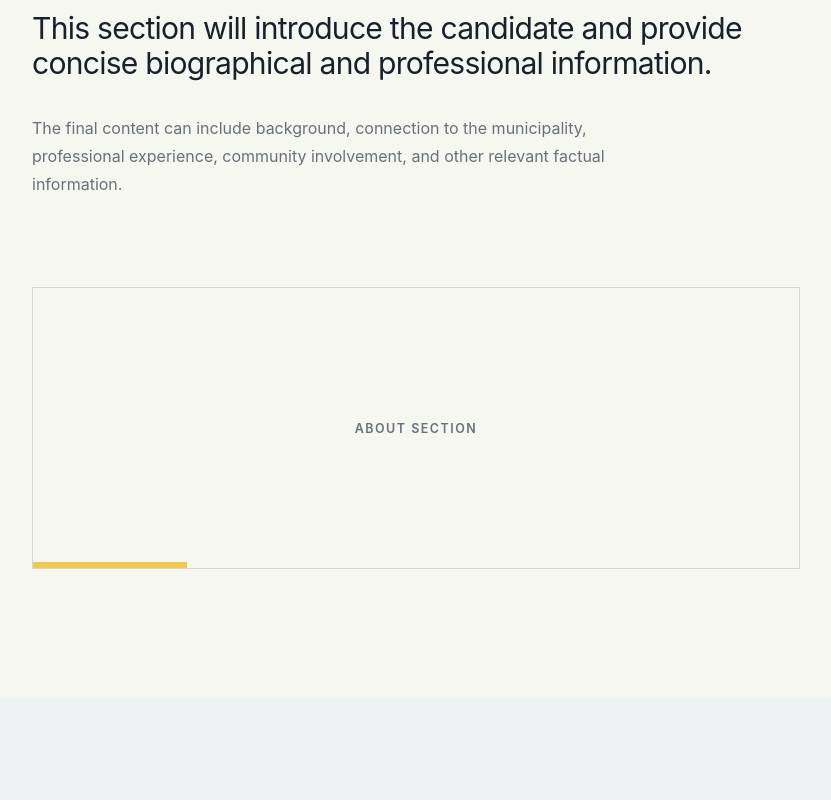
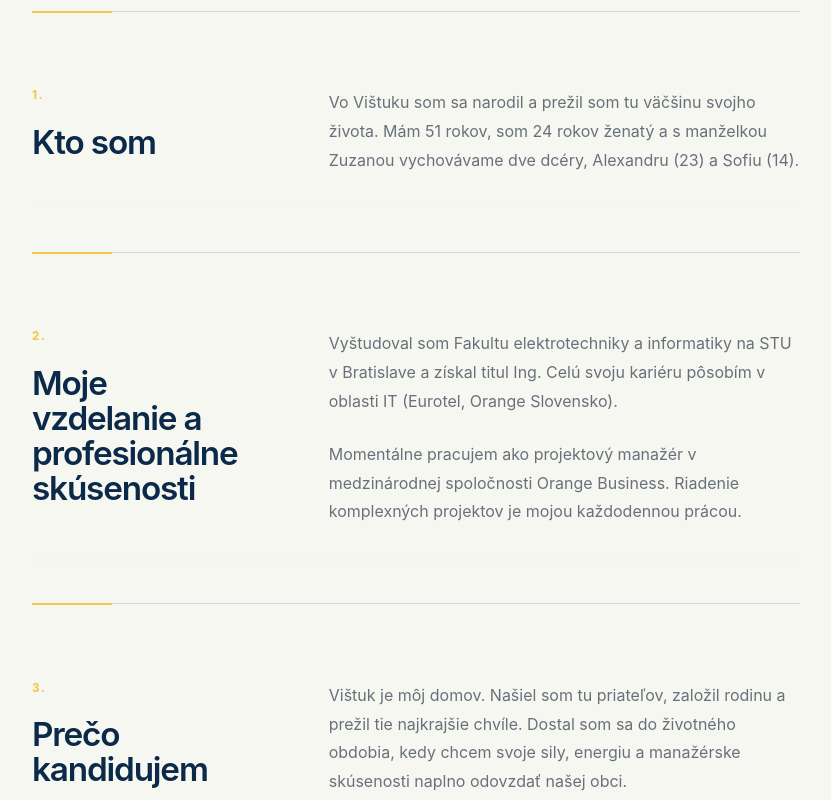
Before and after one commit to matok23/erik-vrabel, a React (Vite) app: page / in a window 1280 px wide. Shown: the part 1100-1900 px from the top of the page, without its empty margins (224-1055 px from the left). Built offline with nearby package versions, Linux system fonts and the light colour scheme.

Commit message:
add about section

```diff
--- a/src/sections/About.jsx
+++ b/src/sections/About.jsx
@@ -1,27 +1,158 @@
+import { useEffect, useRef } from 'react';
 import Section from '../components/Section.jsx';
 
 function About() {
+    const blocksRef = useRef([]);
+
+    useEffect(() => {
+        const blocks = blocksRef.current.filter(Boolean);
+
+        if (blocks.length === 0) {
+            return undefined;
+        }
+
+        const observer = new IntersectionObserver(
+            (entries) => {
+                entries.forEach((entry) => {
+                    if (entry.isIntersecting) {
+                        /*
+                          Block entered the visible area.
+                        */
+                        entry.target.classList.add(
+                            'about-block--visible',
+                        );
+                    } else {
+                        /*
+                          Block left the visible area.
+
+                          Remove the class so it can animate
+                          again the next time it enters.
+                        */
+                        entry.target.classList.remove(
+                            'about-block--visible',
+                        );
+                    }
+                });
+            },
+            {
+                /*
+                  About 15% of the block needs to be visible
+                  before it activates.
+                */
+                threshold: 0.15,
+
+                /*
+                  Moves the activation zone slightly inward
+                  from the bottom of the screen.
+                */
+                rootMargin: '0px 0px -8% 0px',
+            },
+        );
+
+        blocks.forEach((block) => {
+            observer.observe(block);
+        });
+
+        return () => {
+            observer.disconnect();
+        };
+    }, []);
+
+    const setBlockRef = (element, index) => {
+        blocksRef.current[index] = element;
+    };
+
     return (
         <Section
             id="about"
             eyebrow="01"
-            title="Niečo o mne"
+            title="O mne"
         >
-            <div className="intro-copy">
-                <p className="lead">
-                    This section will introduce the candidate and provide
-                    concise biographical and professional information.
-                </p>
+            <div className="about-sections">
 
-                <p>
-                    The final content can include background, connection to
-                    the municipality, professional experience, community
-                    involvement, and other relevant factual information.
-                </p>
-            </div>
+                <article
+                    ref={(element) => setBlockRef(element, 0)}
+                    className="about-block"
+                >
+                    <div className="about-block__heading">
+                        <span className="about-block__number">
+                            1.
+                        </span>
 
-            <div className="section-placeholder">
-                <span>About section</span>
+                        <h3>
+                            Kto som
+                        </h3>
+                    </div>
+
+                    <div className="about-block__content">
+                        <p>
+                            Vo Vištuku som sa narodil a prežil som tu väčšinu svojho života.
+                            Mám 51 rokov, som 24 rokov ženatý a s manželkou Zuzanou vychovávame dve dcéry, Alexandru (23) a Sofiu (14).
+                        </p>
+                    </div>
+                </article>
+
+
+                <article
+                    ref={(element) => setBlockRef(element, 1)}
+                    className="about-block"
+                >
+                    <div className="about-block__heading">
+                        <span className="about-block__number">
+                            2.
+                        </span>
+
+                        <h3>
+                            Moje vzdelanie a profesionálne skúsenosti
+                        </h3>
+                    </div>
+
+                    <div className="about-block__content">
+                        <p>
+                            Vyštudoval som Fakultu elektrotechniky a informatiky na STU v Bratislave a získal titul Ing.
+                            Celú svoju kariéru pôsobím v oblasti IT (Eurotel, Orange Slovensko).
+                        </p>
+
+                        <p>
+                            Momentálne pracujem ako projektový manažér v medzinárodnej spoločnosti Orange Business.
+                            Riadenie komplexných projektov je mojou každodennou prácou.
+                        </p>
+                    </div>
+                </article>
+
+
+                <article
+                    ref={(element) => setBlockRef(element, 2)}
+                    className="about-block"
+                >
+                    <div className="about-block__heading">
+                        <span className="about-block__number">
+                            3.
+                        </span>
+
+                        <h3>
+                            Prečo kandidujem
+                        </h3>
+                    </div>
+
+                    <div className="about-block__content">
+                        <p>
+                            Vištuk je môj domov. Našiel som tu priateľov, založil rodinu a prežil tie najkrajšie chvíle.
+                            Dostal som sa do životného obdobia, kedy chcem svoje sily, energiu a manažérske skúsenosti naplno odovzdať našej obci.
+                        </p>
+
+                        <p>
+                            Posledné 4 roky pôsobím ako poslanec obecného zastupiteľstva a zástupca pani starostky. Viem, čo vedenie obce obnáša.
+                            Za toto obdobie sme odviedli kus poctivej práce a rozbehli mnohé dôležité projekty. Chcem ich úspešne dokončiť a posunúť Vištuk vpred.
+                        </p>
+
+                        <p>
+                            Spoluprácou so súčasnou pani starostkou zabezpečím kontinuitu riadenia obce bez zbytočných prieťahov.
+                            Som presvedčený, že Vištuk má vďaka svojej histórii a polohe veľký potenciál byť moderným a bezpečným miestom pre spokojný život jeho obyvateľov.
+                        </p>
+                    </div>
+                </article>
+
             </div>
         </Section>
     );
--- a/src/styles/global.css
+++ b/src/styles/global.css
@@ -607,53 +607,311 @@ h3 {
    ABOUT
    ========================================================= */
 
-.section-placeholder {
+.about-sections {
   position: relative;
 
   width: 100%;
 
-  height:
-    clamp(180px, 22vw, 320px);
-
-  margin-top:
-    clamp(3rem, 7vw, 6rem);
-
-  display: flex;
-
-  align-items: center;
-
-  justify-content: center;
-
-  overflow: hidden;
-
-  border:
+  border-top:
     1px solid var(--color-border);
-
-  color: var(--color-text-soft);
-
-  font-size: 0.78rem;
-
-  font-weight: 600;
+}
+
+
+/* =========================================================
+   ABOUT BLOCK
+   ========================================================= */
+
+.about-block {
+  position: relative;
+
+  display: grid;
+
+  grid-template-columns:
+    minmax(180px, 0.7fr)
+    minmax(0, 1.5fr);
+
+  gap:
+    clamp(2rem, 6vw, 6rem);
+
+  padding:
+    clamp(3rem, 6vw, 5.5rem) 0;
+
+  border-bottom:
+    1px solid var(--color-border);
+
+
+  /*
+    INITIAL HIDDEN STATE
+  */
+
+  opacity: 0;
+
+  transform:
+    translateY(55px);
+
+  /*
+    Soft blur makes it feel like the section
+    is emerging rather than simply appearing.
+  */
+  filter:
+    blur(4px);
+
+  transition:
+    opacity 700ms cubic-bezier(0.2, 0.7, 0.2, 1),
+    transform 700ms cubic-bezier(0.2, 0.7, 0.2, 1),
+    filter 700ms cubic-bezier(0.2, 0.7, 0.2, 1);
+}
+
+
+/*
+  Once IntersectionObserver adds this class,
+  the section animates into place.
+*/
+.about-block--visible {
+  opacity: 1;
+
+  transform:
+    translateY(0);
+
+  filter:
+    blur(0);
+}
+
+
+/* =========================================================
+   YELLOW REVEAL LINE
+   ========================================================= */
+
+.about-block::before {
+  content: "";
+
+  position: absolute;
+
+  top: -1px;
+  left: 0;
+
+  width: 0;
+  height: 2px;
+
+  background:
+    var(--color-yellow);
+
+  transition:
+    width 750ms cubic-bezier(0.2, 0.7, 0.2, 1)
+      200ms;
+}
+
+
+/*
+  The yellow line appears after the block starts
+  fading in.
+*/
+.about-block--visible::before {
+  width: 80px;
+}
+
+
+/* =========================================================
+   HEADING
+   ========================================================= */
+
+.about-block__heading {
+  align-self: start;
+}
+
+
+.about-block__number {
+  display: block;
+
+  margin-bottom: 1.4rem;
+
+  color: var(--color-yellow);
+
+  font-size: 0.72rem;
+
+  font-weight: 800;
 
   letter-spacing: 0.12em;
-
-  text-transform: uppercase;
-}
-
-.section-placeholder::after {
+}
+
+
+.about-block__heading h3 {
+  margin: 0;
+
+  color:
+    var(--color-blue-deep);
+
+  font-size:
+    clamp(1.8rem, 2.6vw, 3rem);
+
+  font-weight: 570;
+
+  line-height: 1.05;
+
+  letter-spacing: -0.035em;
+}
+
+
+/* =========================================================
+   CONTENT
+   ========================================================= */
+
+.about-block__content {
+  max-width: 660px;
+}
+
+
+.about-block__content p {
+  margin:
+    0 0 1.5rem;
+
+  color:
+    var(--color-text-soft);
+
+  font-size:
+    clamp(1rem, 1.15vw, 1.15rem);
+
+  line-height: 1.8;
+}
+
+
+.about-block__content p:last-child {
+  margin-bottom: 0;
+}
+
+
+/* =========================================================
+   SUBTLE BOTTOM FADE
+   ========================================================= */
+
+/*
+  Adds a very subtle fade toward the bottom of each block.
+
+  It is deliberately weak so it doesn't obscure text.
+*/
+.about-block::after {
   content: "";
 
   position: absolute;
 
   left: 0;
+  right: 0;
   bottom: 0;
 
-  width:
-    clamp(80px, 12vw, 180px);
-
-  height: 6px;
-
-  background: var(--color-yellow);
+  height: 50px;
+
+  pointer-events: none;
+
+  opacity: 0;
+
+  background:
+    linear-gradient(
+      180deg,
+      rgba(247, 247, 242, 0),
+      rgba(247, 247, 242, 0.55)
+    );
+
+  transition:
+    opacity 600ms ease;
+}
+
+
+.about-block--visible::after {
+  opacity: 1;
+}
+
+
+/* =========================================================
+   MOBILE
+   ========================================================= */
+
+@media (max-width: 700px) {
+
+  .about-block {
+    grid-template-columns:
+      1fr;
+
+    gap: 2rem;
+
+    padding:
+      3rem 0;
+
+    /*
+      Slightly smaller movement on phones.
+    */
+    transform:
+      translateY(35px);
+  }
+
+
+  .about-block--visible {
+    transform:
+      translateY(0);
+  }
+
+
+  .about-block__number {
+    margin-bottom:
+      1rem;
+  }
+
+
+  .about-block__heading h3 {
+    font-size:
+      clamp(2rem, 10vw, 3rem);
+  }
+
+
+  .about-block__content {
+    max-width:
+      none;
+  }
+
+
+  .about-block__content p {
+    font-size:
+      1rem;
+
+    line-height:
+      1.75;
+  }
+}
+
+
+/* =========================================================
+   REDUCED MOTION
+   ========================================================= */
+
+@media (prefers-reduced-motion: reduce) {
+
+  .about-block {
+    opacity: 1;
+
+    transform:
+      none;
+
+    filter:
+      none;
+
+    transition:
+      none;
+  }
+
+
+  .about-block::before {
+    width: 80px;
+
+    transition:
+      none;
+  }
+
+
+  .about-block::after {
+    opacity: 1;
+
+    transition:
+      none;
+  }
 }
 
 
```
